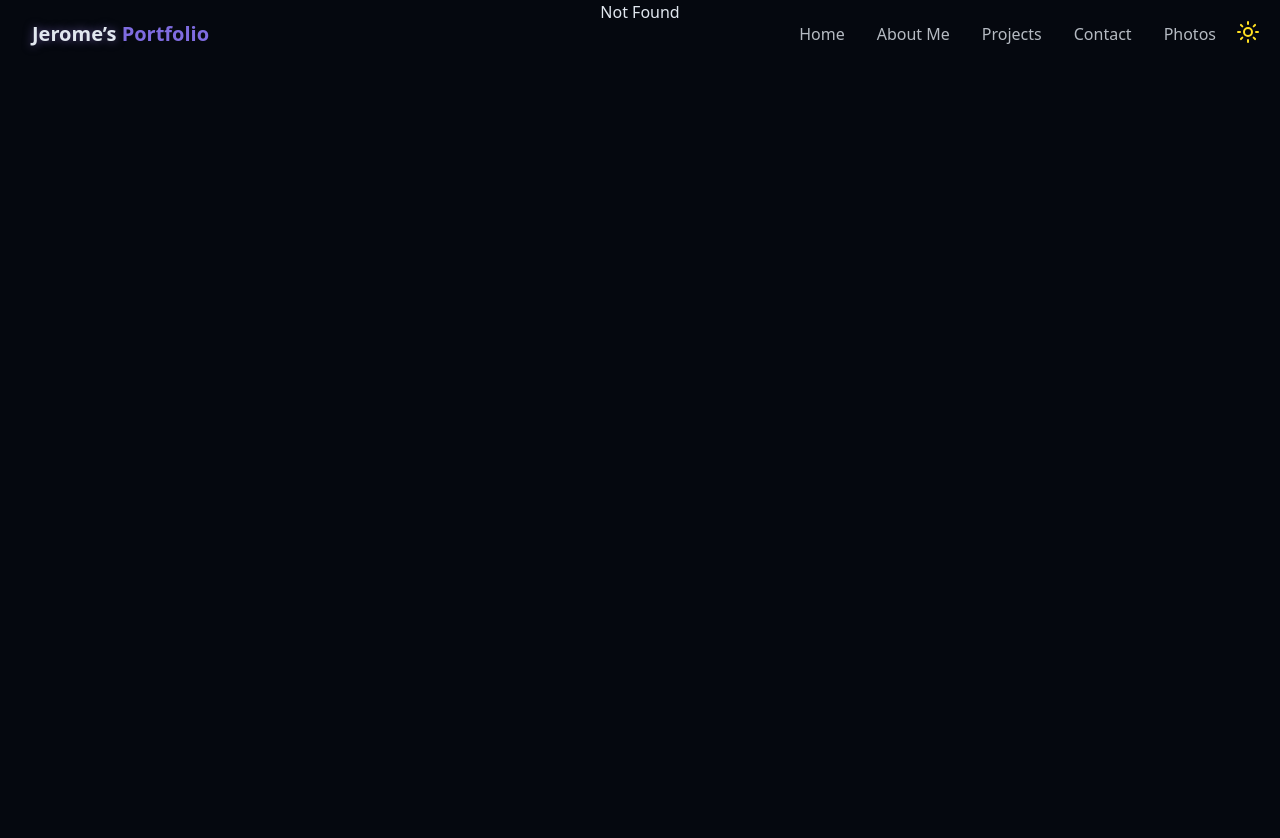
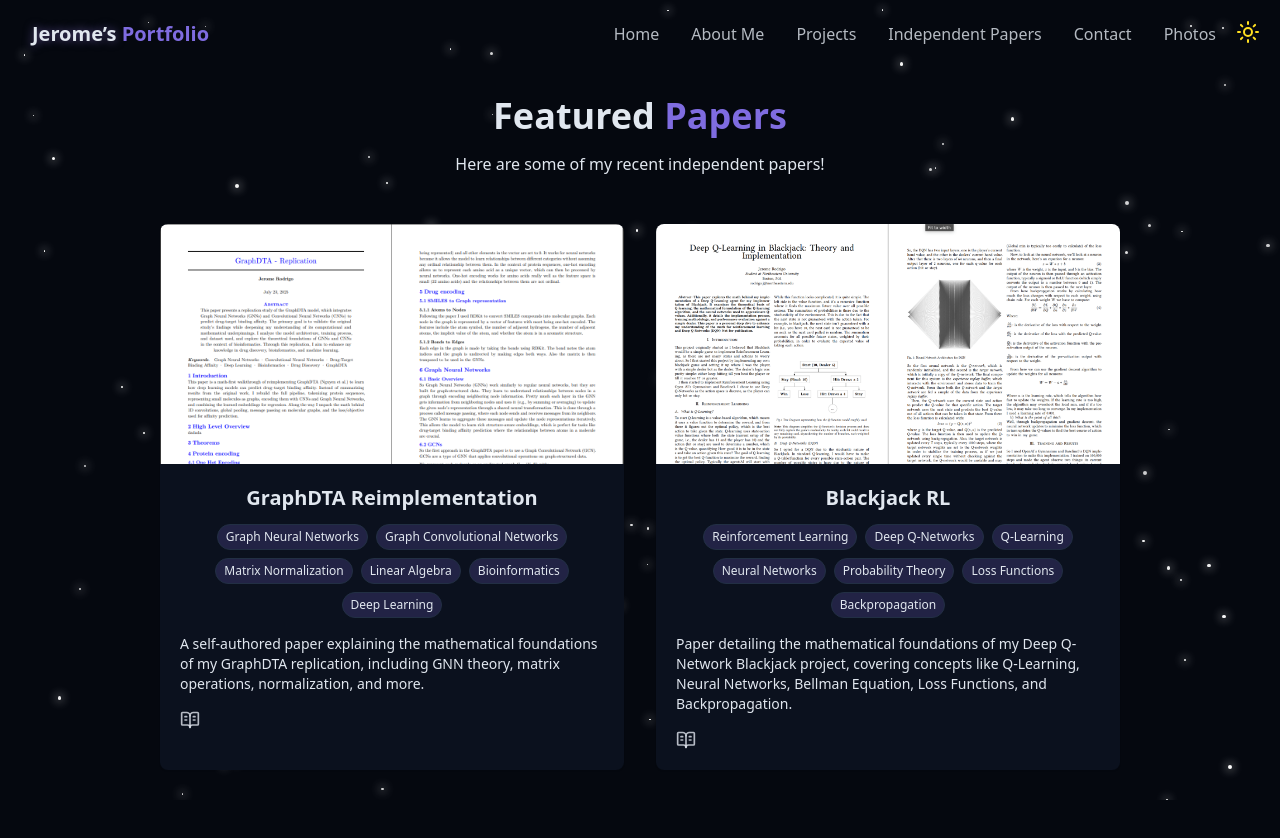
Before and after one commit to Jrodrigo06/personal-website, a React (Vite) app in the folder personal-website/: page /papers in a window 1280 px wide. Before the commit this address had no page. Shown: the top 838 px of the page. Before the commit the page ends 800 px from the top, so only its background shows below. Built offline with nearby package versions, Linux system fonts and the light colour scheme.

Commit message:
Added more features to the website, an independent papers tab, my graphdta project and I added randomizing to the photogrpd on the photos tab

```diff
--- a/personal-website/src/App.tsx
+++ b/personal-website/src/App.tsx
@@ -7,6 +7,7 @@ import { About } from "./pages/About";
 import { Projects } from "./pages/Projects";
 import { Contact } from "./pages/Contact";
 import { Photos } from "./pages/Photos";
+import { Papers } from "./pages/Papers";
 
 
 function App() {
@@ -26,6 +27,7 @@ function App() {
         <Route path="/projects" element = {<Projects />} />
         <Route path="/contact" element = {<Contact />} />
         <Route path="/photos" element = {<Photos />} />
+        <Route path="/papers" element = {<Papers />} />
       </Routes>
     </BrowserRouter>
     </>
--- a/personal-website/src/components/Navbar.tsx
+++ b/personal-website/src/components/Navbar.tsx
@@ -9,9 +9,9 @@ const navItems = [
     {name: "Home", href: "/" },
     {name: "About Me", href: "/about"},
     {name: "Projects", href: "/projects"},
+    {name: "Independent Papers", href: "/papers"},
     {name: "Contact", href: "/contact"},
     {name: "Photos", href: "/photos"}
-
 ]
 
 export const Navbar = () => {
--- /dev/null
+++ b/personal-website/src/pages/Papers.tsx
@@ -0,0 +1,107 @@
+import {BookOpenText} from "lucide-react"
+import { useTheme } from "../hooks/ThemeContext"
+import { useEffect, useState } from "react"
+import { StarBackground } from "../components/StarBackground"
+import { LightBackground } from "../components/LightBackground"
+import blackJack from "../assets/blackjack.png"
+import graphdta from "../assets/graphdta.png"
+
+
+const papers = [
+    {
+        id: 1,
+        title: "GraphDTA Reimplementation",
+        description: `A self-authored paper explaining the mathematical foundations of my GraphDTA replication, including GNN theory, matrix operations, normalization, and more.`,
+        tags: [
+        'Graph Neural Networks',
+        'Graph Convolutional Networks',
+        'Matrix Normalization',
+        'Linear Algebra',
+        'Bioinformatics',
+        'Deep Learning'
+        ],
+        image: graphdta,
+        paperUrl: "https://jerodrigo.com/graphdta.pdf"
+    },
+
+    {
+        id: 2,
+        title: "Blackjack RL",
+        description: `Paper detailing the mathematical foundations of my Deep Q-Network Blackjack project, covering concepts like Q-Learning, Neural Networks, Bellman Equation, Loss Functions, and Backpropagation.`,
+        tags: ['Reinforcement Learning', "Deep Q-Networks", "Q-Learning", "Neural Networks", "Probability Theory", "Loss Functions", "Backpropagation"],
+        image: blackJack,
+        paperUrl: "https://jerodrigo.com/blackjackrl.pdf"
+    },
+
+
+]
+
+
+
+export const Papers = () => {
+
+    const { theme } = useTheme();
+
+    const [mounted, setMounted] = useState(false);
+        useEffect(() => {
+        setMounted(true);
+        }, []);
+
+    return (
+    <div>
+        {mounted && (theme === "dark" ? <StarBackground /> : <LightBackground />)}
+        <section id="papers" className="py-24 px-4 relative">
+            <div className="container mx-auto max-w-5xl">
+                <img></img>
+                <h2 className="text-3xl md:text-4xl font-bold mb-4 text-center">
+                    Featured
+                    <span className="text-primary"> Papers </span>
+                </h2>
+                <p className="text-center text-muted-foreground mb-12 max-w-2xl mx-auto">
+                    Here are some of my recent independent papers!
+                </p>
+
+                <div className="grid grid-cols-1 md:grid-cols-2 lg:grid-cols-2 gap-8">
+                    {papers.map((paper, key) => (
+                        <div key={key} className='group text-center bg-card rounded-lg overflow-hidden shadow-xs card-hover'>
+                        {paper.image && (
+                            <img
+                            src={paper.image}
+                            alt={paper.title}
+                            className="w-full h-60 object-cover object-top"
+                            />
+                        )}
+                            <div className="p-5">
+                            <h3 className="text-xl font-semibold mb-3 hover:text-primary transition-colors duration-300"> {paper.title} </h3>
+                                <div className="flex flex-wrap gap-2 mb-4 justify-center items-center">
+                                    {paper.tags.map((tag) => (
+                                        <span className="px-2 py-1 text-xs font-medium rounded-full border bg-primary/20 text-secondary-foreground">{tag}</span>
+                                    ))}
+
+                                    </div>
+                                    <p className="text-left text-muted-foreground text-sm mb-4">{paper.description}</p>
+
+                                    <div className="flex items-center">
+                                        <div className="flex space-x-3">
+                                            <a
+                                            href={paper.paperUrl}
+                                            target="_blank"
+                                            className="text-foreground/80 hover:text-primary transition-colors duration-300">
+                                                <BookOpenText size={20}/>
+                                            </a>
+
+                                    </div>
+                                </div>
+                            </div>
+                        </div>
+                    ))}
+
+                </div>
+
+
+            </div>
+
+        </section>
+    </div>
+        )
+}
--- a/personal-website/src/pages/Photos.tsx
+++ b/personal-website/src/pages/Photos.tsx
@@ -15,10 +15,17 @@ export const Photos = () => {
         setMounted(true);
         }, []);
 
-    const photos = useMemo(
-        () => Object.values(modules).map((m) => m.default),
-         []
-        );
+    const photos = useMemo(() => {
+  const arr = Object.values(modules).map((m) => m.default);
+
+
+  for (let i = arr.length - 1; i > 0; i--) {
+    const j = Math.floor(Math.random() * (i + 1));
+    [arr[i], arr[j]] = [arr[j], arr[i]];
+  }
+
+  return arr;
+}, []);
 
 
 
@@ -33,7 +40,7 @@ export const Photos = () => {
                     src={src}
                     loading="lazy"
                     alt={`Photo ${i + 1}`}
-                    className="w-full break-inside-avoid rounded-lg object-cover z-10"
+                    className="w-full rounded-lg object-cover z-10"
                     />
                 ))}
                 </div>
--- a/personal-website/src/pages/Projects.tsx
+++ b/personal-website/src/pages/Projects.tsx
@@ -6,6 +6,7 @@ import { LightBackground } from "../components/LightBackground"
 import ragImg from "../assets/rag-image.png"
 import blackJack from "../assets/blackjack.png"
 import healthCare from "../assets/healthcare.png"
+import graphdta from "../assets/graphdta.png"
 
 const projects = [
     {
@@ -15,6 +16,17 @@ const projects = [
         tags: ["React", "FastAPI", "MongoDB", "LangChain", "ChromaDB", "Llama 2", "JWT"],
         image: ragImg,
         githubUrl: "https://github.com/Jrodrigo06/llm-health-recommender"
+    },
+
+    {
+        id: 5,
+        title: "GraphDTA Reimplementation",
+        description: `A reimplementation of the GraphDTA model for predicting drug-target binding affinity using graph neural networks.
+        Wrote a paper explaining my implementation and the mathematical foundations behind it.`,
+        tags: ["PyTorch", "Deep Learning", "Graph Neural Networks", "Bioinformatics", "Python"],
+        image: graphdta,
+        githubUrl: "https://github.com/Jrodrigo06/GraphDTA-Replication"
+
     },
 
     {
```
Also changed, not shown: personal-website/src/assets/graphdta.png (added), 1 other file (tests, documents, lock files or other folders).
